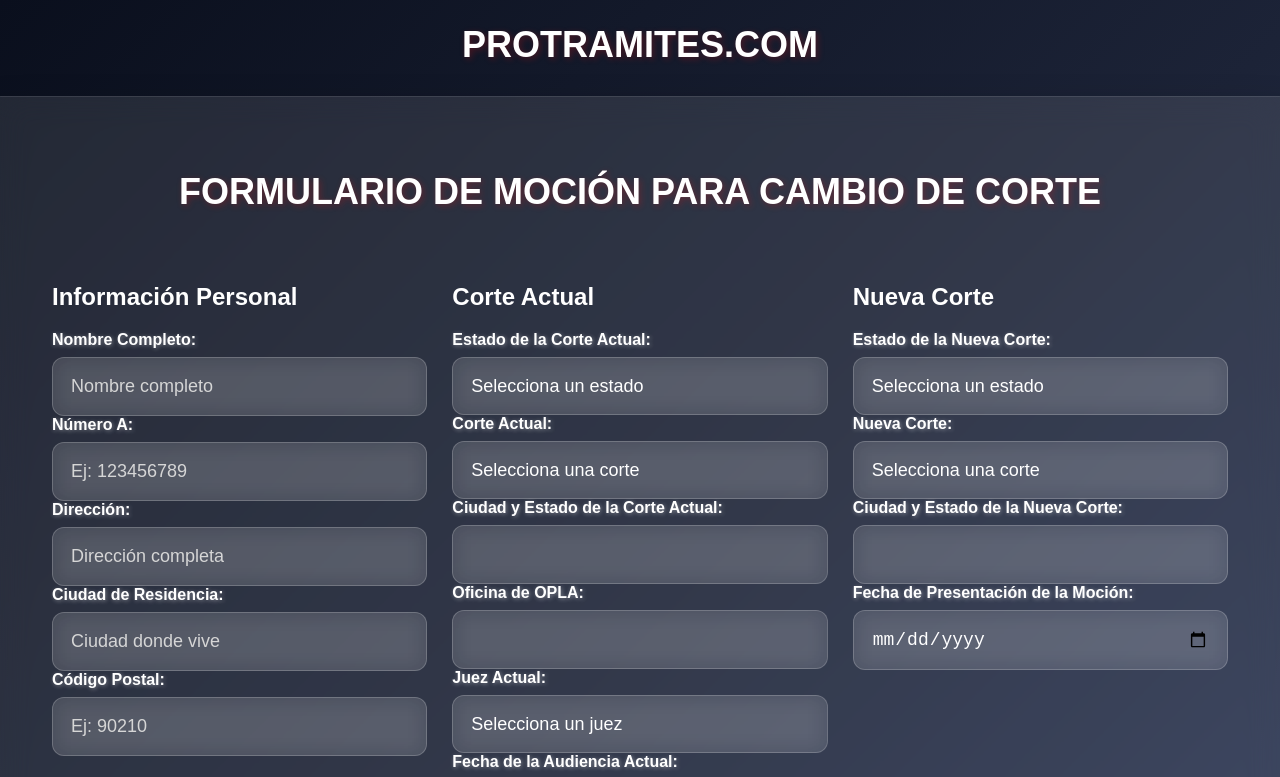
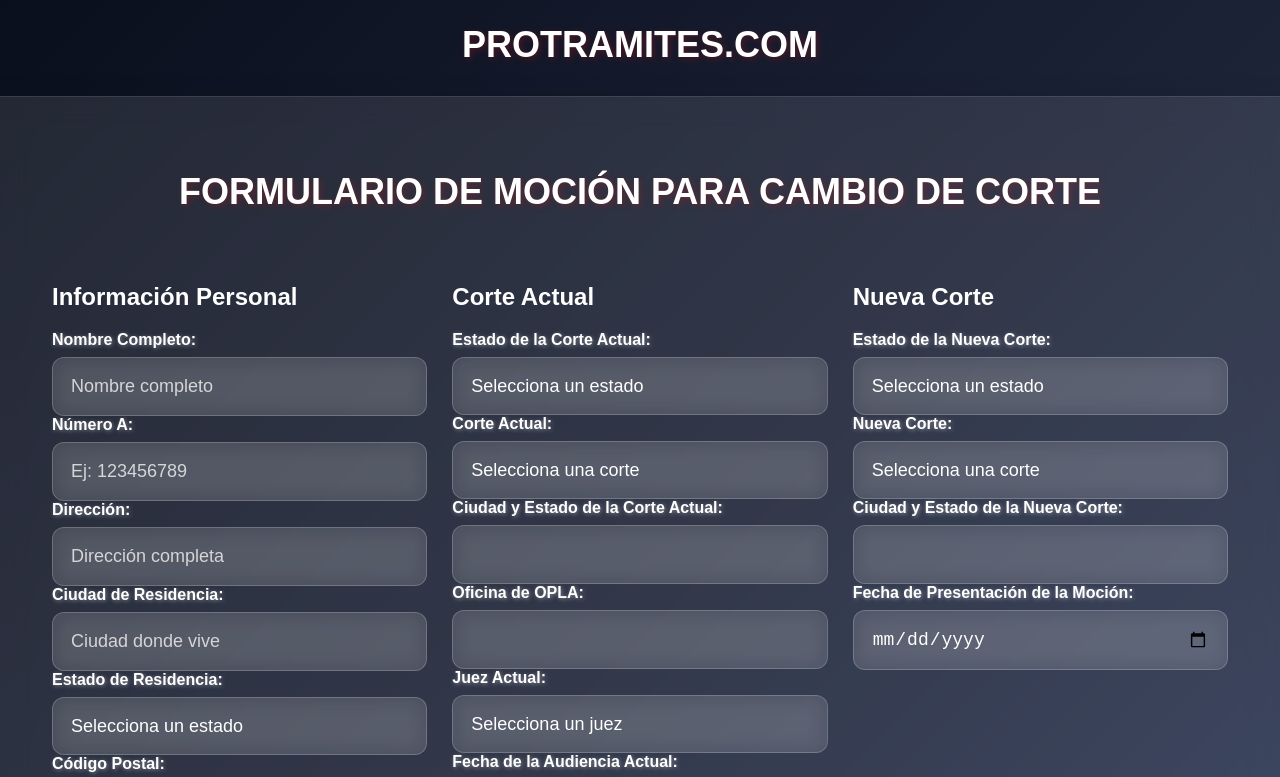
Before and after one commit to sergiopin22/Automatizar-Cambio-Corte, a React (Create React App) app: page / in a window 1280 px wide. Shown: the top 777 px of the page. Built offline with nearby package versions, Linux system fonts and the light colour scheme.

Commit message:
añadiendo campo de estado de residencia

```diff
--- a/src/MotionForm.jsx
+++ b/src/MotionForm.jsx
@@ -3,12 +3,13 @@
 
 function MotionForm() {
   const [formData, setFormData] = useState({
-    // Información Personal (5 campos)
+    // Información Personal (6 campos - añadido residenceState)
     name: '',
     aNumber: '',
     streetAddress: '',
     city: '',
     postalCode: '',
+    residenceState: '', // Nuevo campo para el estado de residencia
 
     // Corte Actual (6 campos)
     currentCourtState: '',
@@ -192,6 +193,24 @@
               required
               placeholder="Ciudad donde vive"
             />
+          </div>
+
+          {/* Nuevo campo para estado de residencia */}
+          <div className="form-field">
+            <label>Estado de Residencia:</label>
+            <select
+              name="residenceState"
+              value={formData.residenceState}
+              onChange={handleChange}
+              required
+            >
+              <option value="">Selecciona un estado</option>
+              {courtsData.map((courtData, index) => (
+                <option key={index} value={courtData.state}>
+                  {courtData.state}
+                </option>
+              ))}
+            </select>
           </div>
 
           <div className="form-field">
```
